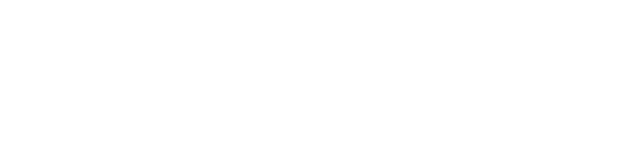
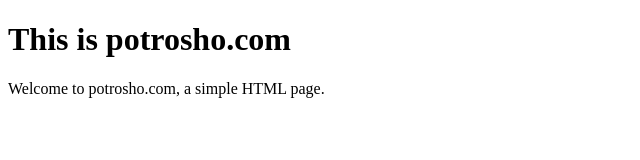
Before and after one commit to Potrosho/potrosho.com, a plain HTML site: page index.html in a window 1280 px wide. Shown: the whole page, without its empty margins (0-640 px from the left). Drawn offline with Linux system fonts and the light colour scheme.

Commit message:
potrosho.com's first look

```diff
--- a/index.html
+++ b/index.html
@@ -1,4 +1,6 @@
 <!DOCTYPE html>
 <html>
-    <title>This is potrosho.com</title>
+    <title>potrosho.com</title>
+    <h1>This is potrosho.com</h1>
+    <p>Welcome to potrosho.com, a simple HTML page.</p>
 </html>
```
